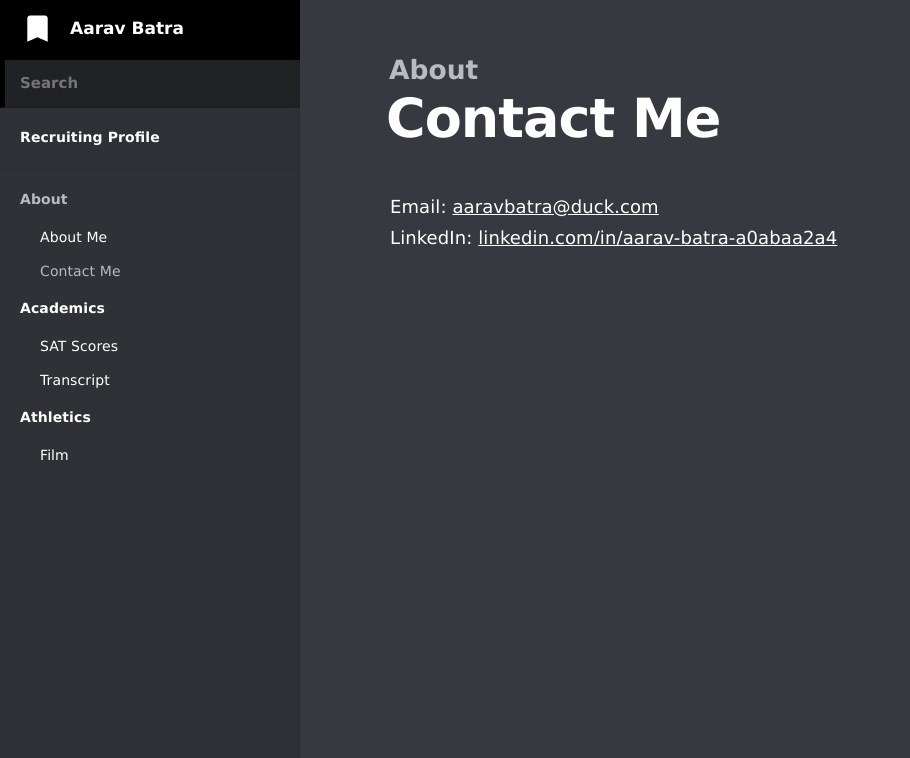
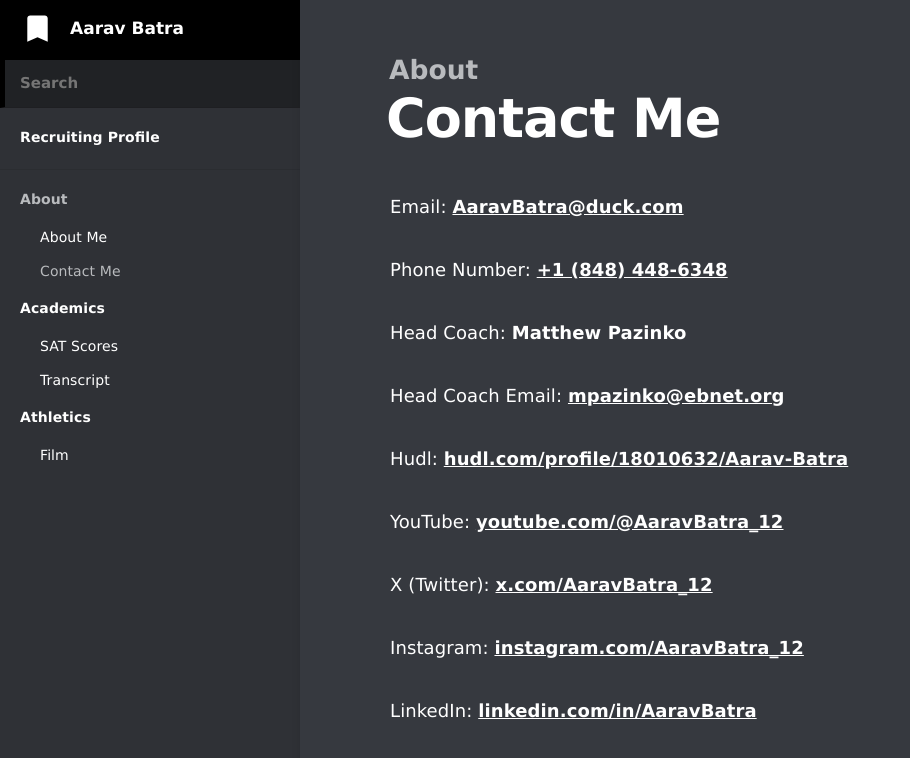
Before and after one commit to batra-aarav/recruit.aaravbatra.me, a Jekyll site: the page built from _docs/about/contactme.md, in a window 1280 px wide. Shown: the top 758 px of the page, without its empty margins (0-910 px from the left). Built offline with Jekyll 4.4.1, drawn with Linux system fonts in a browser that asks for light colours.

Commit message:
Update contactme.md

```diff
--- a/_docs/about/contactme.md
+++ b/_docs/about/contactme.md
@@ -3,5 +3,21 @@ title: Contact Me
 category: About
 order: 3
 ---
-Email: [aaravbatra@duck.com](mailto:aaravbatra@duck.com)<br>
-LinkedIn: [linkedin.com/in/aarav-batra-a0abaa2a4](https://www.linkedin.com/in/aarav-batra-a0abaa2a4)
+
+Email: [**AaravBatra@duck.com**](mailto:aaravbatra@duck.com)
+
+Phone Number: [**+1 (848) 448-6348**](tel:1848-448-6348)
+
+Head Coach: **Matthew Pazinko**
+
+Head Coach Email: [**mpazinko@ebnet.org**](mailto:mpazinko@ebnet.org)
+
+Hudl: [**hudl.com/profile/18010632/Aarav-Batra**](https://hudl.aaravbatra.me)
+
+YouTube: [**youtube.com/@AaravBatra_12**](https://youtube.aaravbatra.me)
+
+X (Twitter): [**x.com/AaravBatra_12**](https://x.aaravbatra.me)
+
+Instagram: [**instagram.com/AaravBatra_12**](https://instagram.aaravbatra.me)
+
+LinkedIn: [**linkedin.com/in/AaravBatra**](https://linkedin.aaravbatra.me)
```
